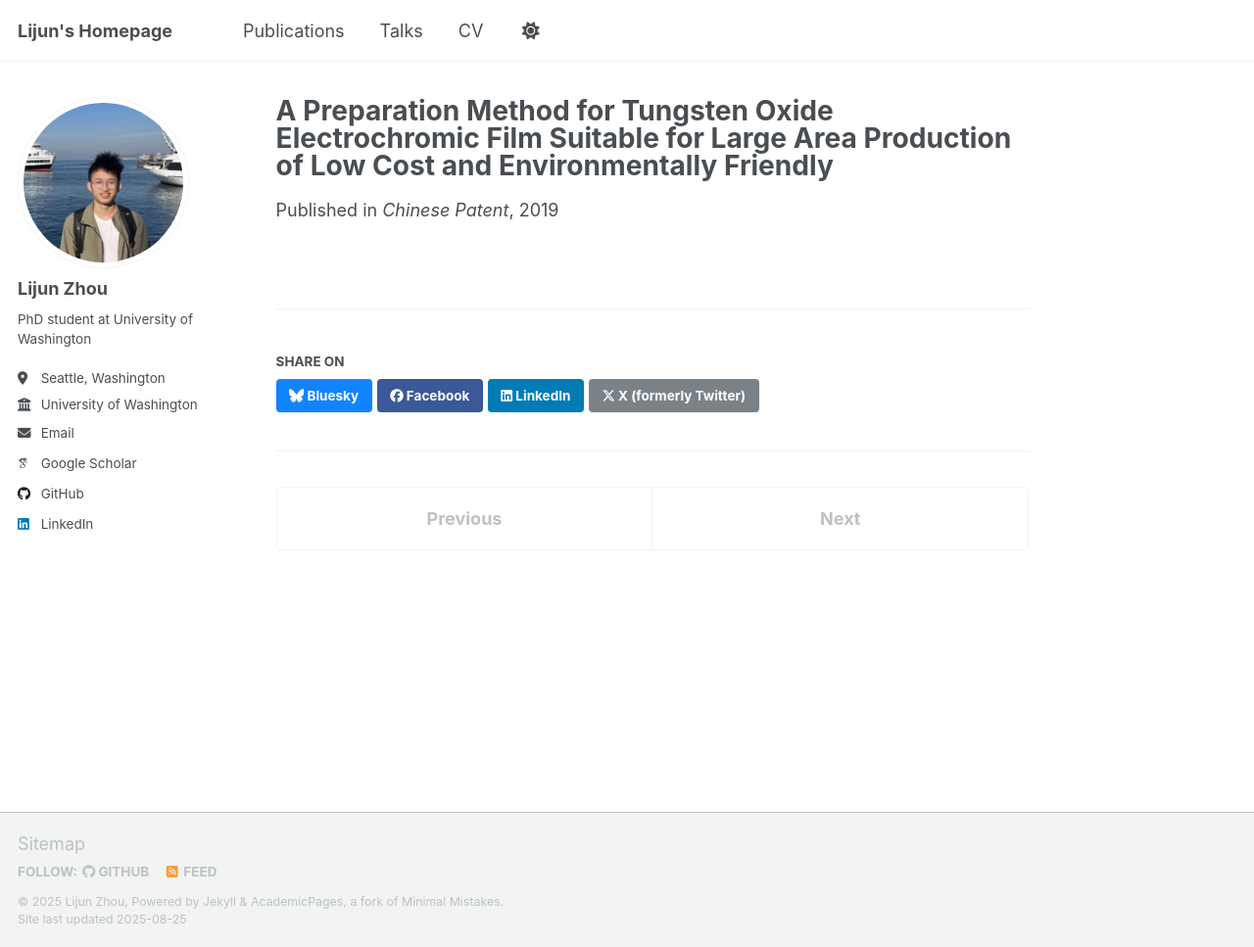
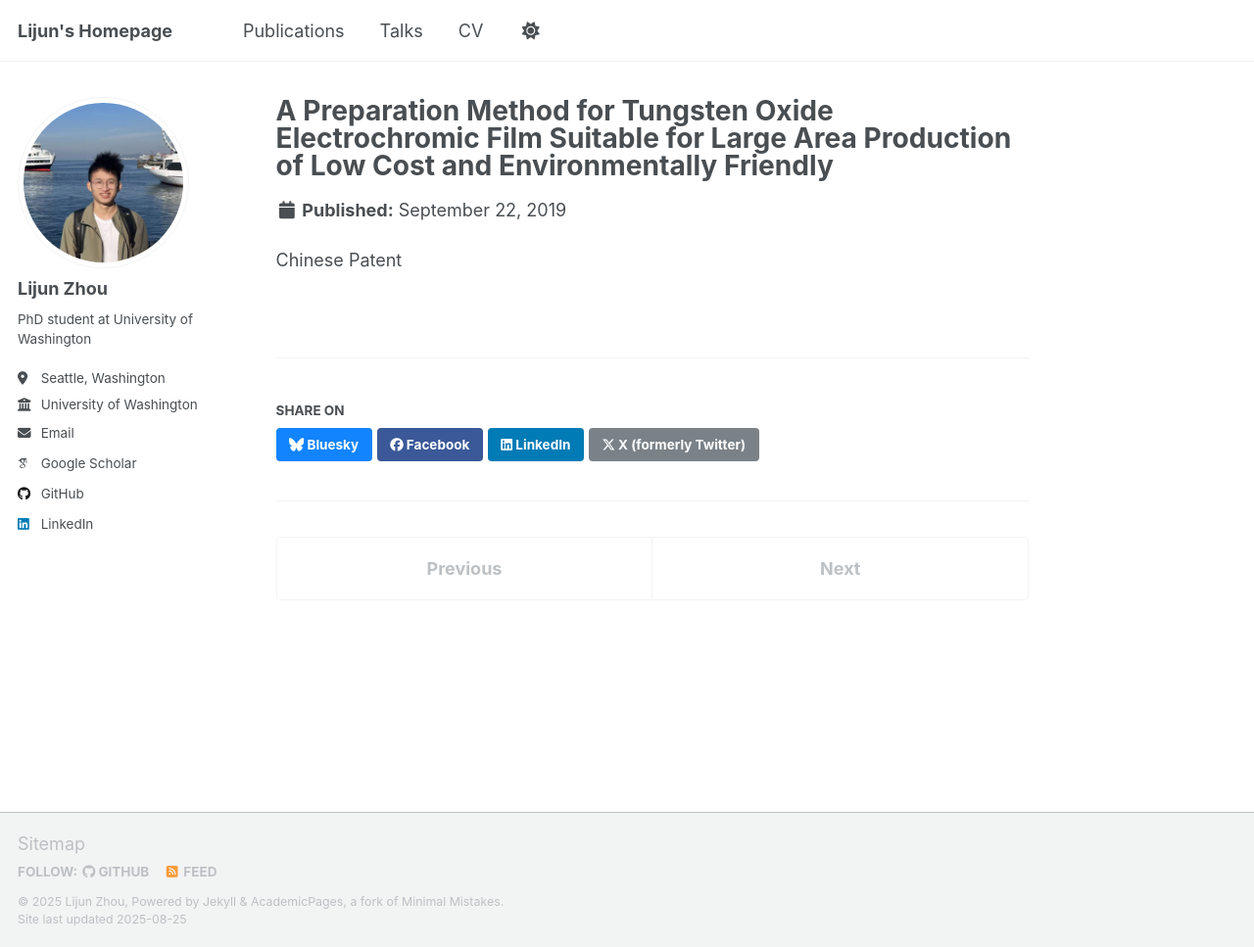
Before and after one commit to zdxbll/zdxbll, a Jekyll site: the page built from _publications/first-patent.md, in a window 1280 px wide and 967 px high. Shown: the whole window at 98% size. Built offline with Jekyll 4.4.1, drawn with Linux system fonts in a browser that asks for light colours; some web fonts are replaced; a script that is not in the unit is left out; part of the change alters nothing that is shown.

```diff
--- a/_publications/first-patent.md
+++ b/_publications/first-patent.md
@@ -10,6 +10,5 @@ authors:
   - Hong Wang
 permalink: /publication/first-patent
 date: 2019-09-22
-venue: 'Chinese Patent'
-hide_meta: true
 ---
+Chinese Patent
```
